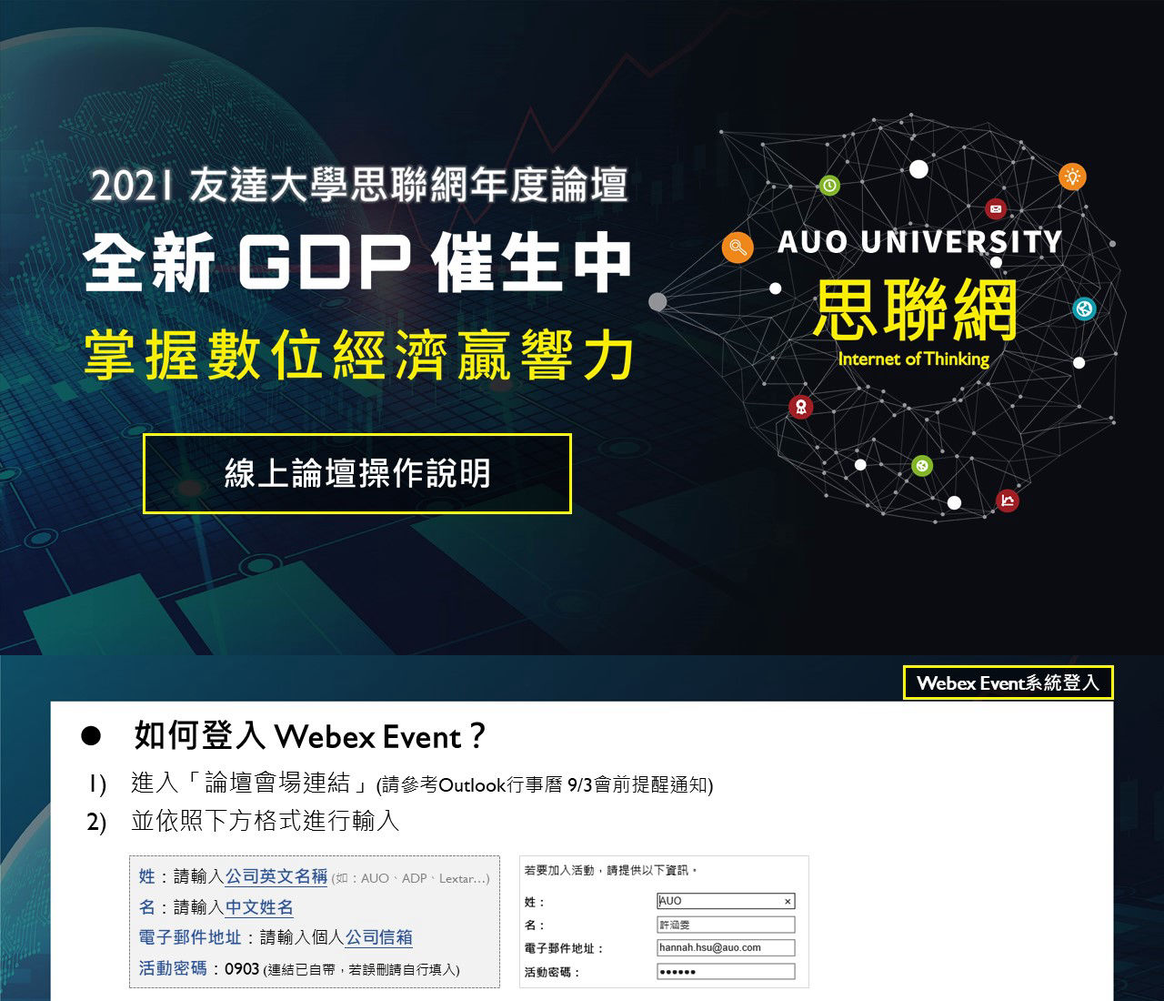
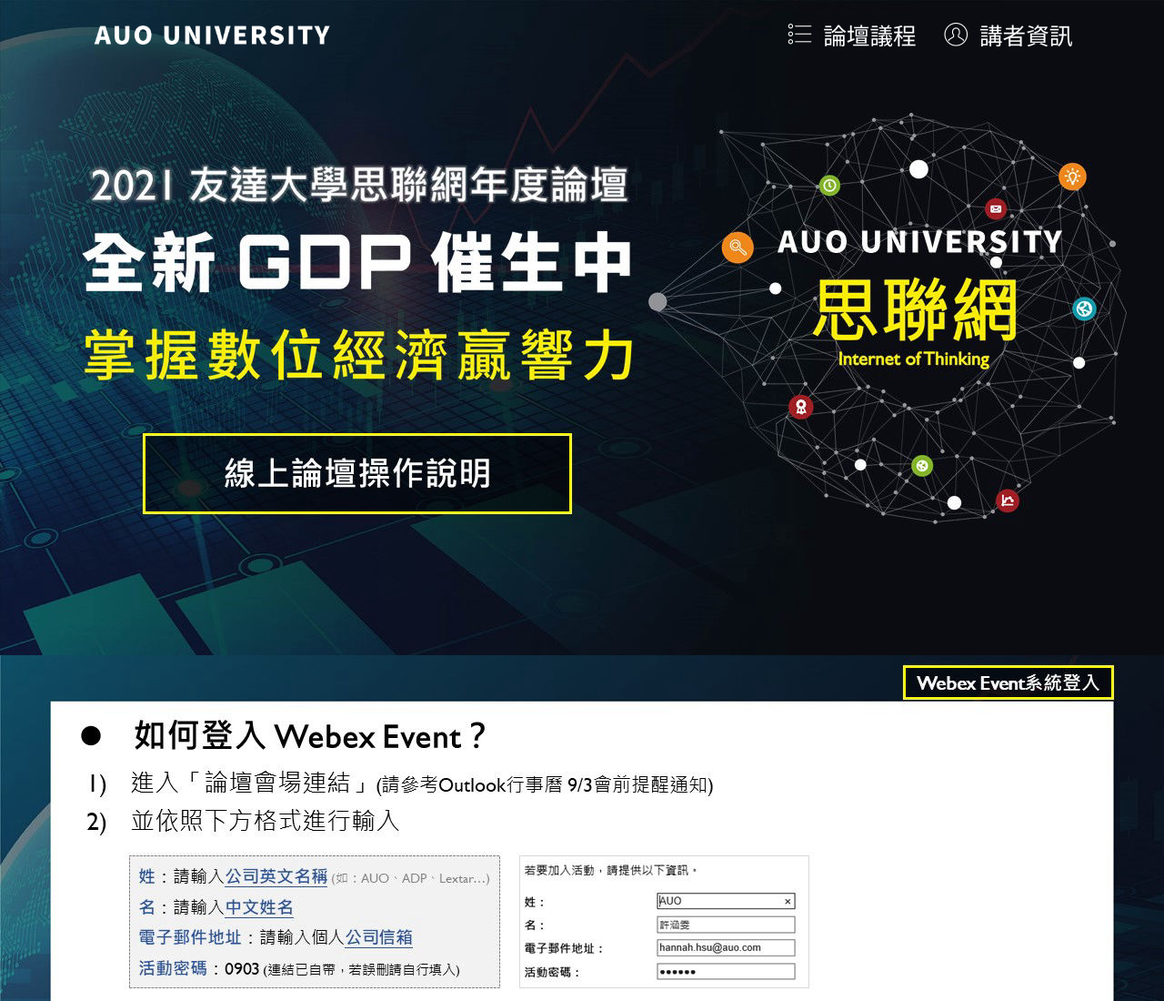
Before and after one commit to AUOUNIVERSITY/2021, a plain HTML site: page page3.html in a window 1280 px wide. Shown: the top 1100 px of the page at 91% size. Drawn offline with Linux system fonts and the light colour scheme; files whose address does not match are found by name.

Commit message:
Update page3.html

```diff
--- a/page3.html
+++ b/page3.html
@@ -29,7 +29,42 @@
 
 </head>
 <body>
+  <section class="menu cid-sGq3R7YnV7" once="menu" id="menu1-3l">
 
+
+
+    <nav class="navbar navbar-expand beta-menu navbar-dropdown align-items-center navbar-fixed-top navbar-toggleable-sm bg-color transparent">
+        <button class="navbar-toggler navbar-toggler-right" type="button" data-toggle="collapse" data-target="#navbarSupportedContent" aria-controls="navbarSupportedContent" aria-expanded="false" aria-label="Toggle navigation">
+            <div class="hamburger">
+                <span></span>
+                <span></span>
+                <span></span>
+                <span></span>
+            </div>
+        </button>
+        <div class="menu-logo">
+            <div class="navbar-brand">
+                <span class="navbar-logo">
+                    <a href="index.html#header3-3i">
+                         <img src="assets/images/logo2-674x98.png" alt="Mobirise" title="" style="height: 3.8rem;">
+                    </a>
+                </span>
+
+            </div>
+        </div>
+        <div class="collapse navbar-collapse" id="navbarSupportedContent">
+            <ul class="navbar-nav nav-dropdown nav-right" data-app-modern-menu="true"><li class="nav-item">
+                    <a class="nav-link link text-white display-4" href="index.html#header16-2t"><span class="mbri-bulleted-list mbr-iconfont mbr-iconfont-btn">&nbsp;論壇議程</span>
+                        </a>
+                </li>
+                <li class="nav-item">
+                    <a class="nav-link link text-white display-4" href="page2.html#content10-3a"><span class="mbri-user mbr-iconfont mbr-iconfont-btn">&nbsp;講者資訊</span>
+                        </a>
+                </li></ul>
+
+        </div>
+    </nav>
+</section>
   <section class="cid-sHEHhonIHK" id="image2-1v">
 
 
```
